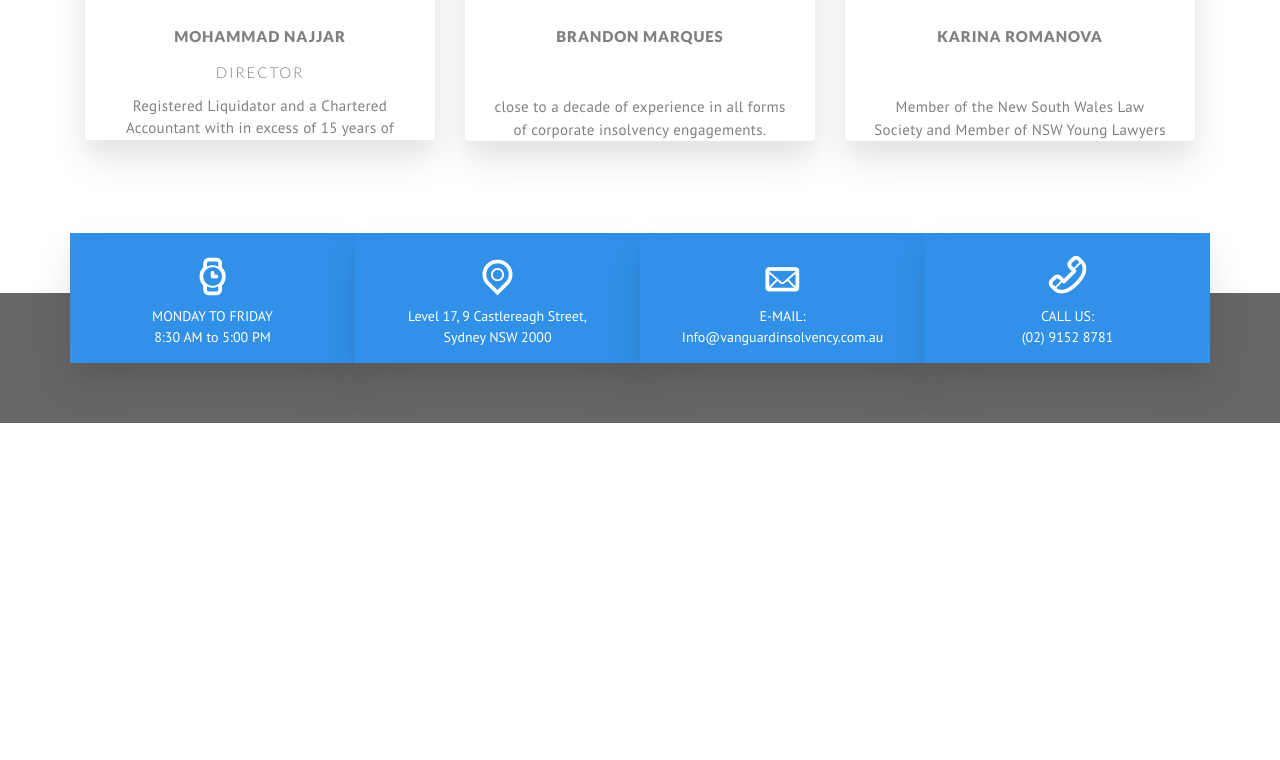
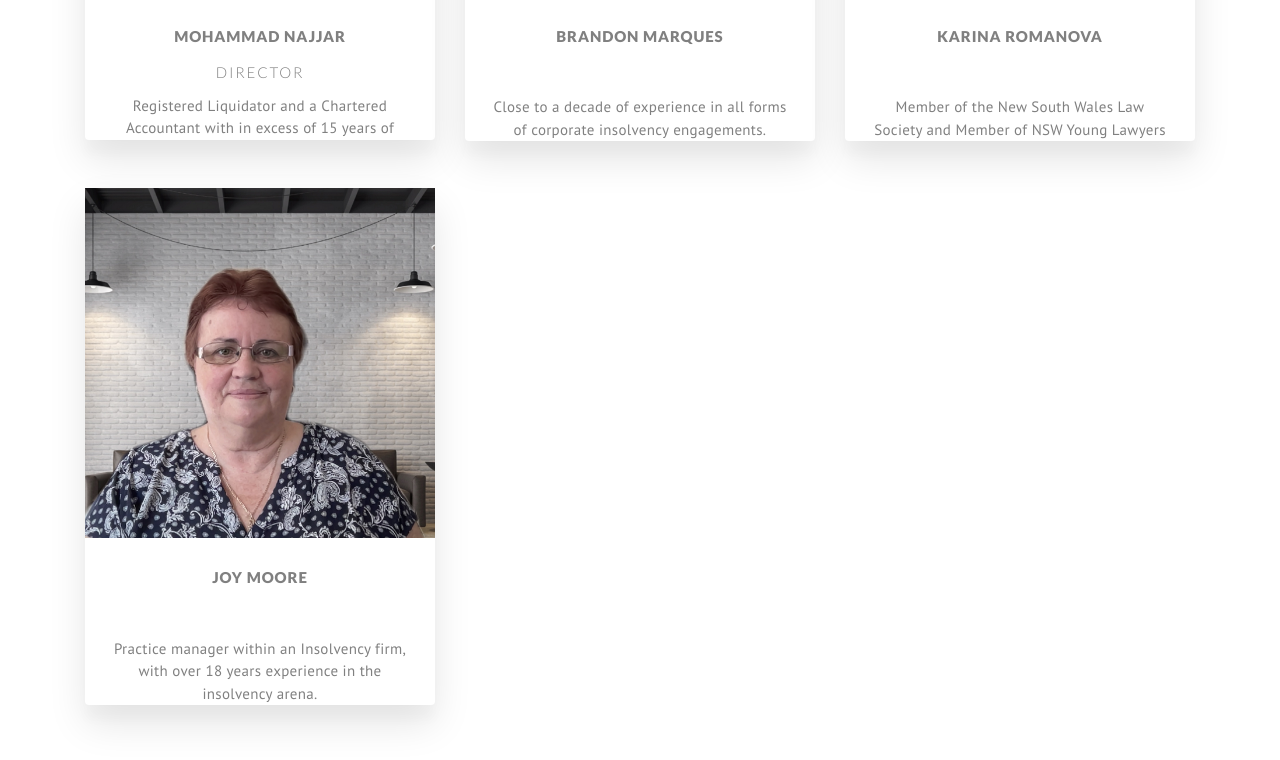
Before and after one commit to TamerHussien/Vanguard-Insolvency-LTD, a plain HTML site: page people.html in a window 1280 px wide. Shown: the part 660-1420 px from the top of the page. Before the commit the page ends 1083 px from the top, so only its background shows below. Drawn offline with nearby package versions, Linux system fonts and the light colour scheme; some packages are replaced by stand-ins of ours; a script that the page names is missing.

Commit message:
add joy card in peoplr page

```diff
--- a/people.html
+++ b/people.html
@@ -125,7 +125,7 @@
                   <div class="team-details">
                     <h3 style="text-transform: uppercase; margin-bottom: 45px;">Brandon Marques</h3>
                     <!-- <h6>ACCOUNTING</h6> -->
-                    <p>close to a decade of experience in all forms of corporate insolvency engagements.</p>
+                    <p>Close to a decade of experience in all forms of corporate insolvency engagements.</p>
                     <!-- <ul class="team-social-links">
                     <li><a href="#" title="Twitter"><i class="fa fa-twitter"></i></a></li>
                     <li><a href="#" title="Facebook"><i class="fa fa-facebook"></i></a></li>
@@ -157,6 +157,25 @@
                     </div>
                 </div>
               <!-- END OF TEAM 3 -->
+              <!-- TEAM 4 -->
+              <div class="block-grid-item black wow fadeInUp" data-wow-duration="500ms" data-wow-delay="200ms" style="visibility: visible; animation-duration: 500ms; animation-delay: 200ms; animation-name: fadeInUp;">
+                <div class="shadow-effect">
+                  <a href="joy.html">
+                    <img src="images/JoyMoore-edit.png" alt="">
+                  </a>
+                  <div class="team-details">
+                    <h3 style="text-transform: uppercase; margin-bottom: 45px;">Joy Moore</h3>
+                    <!-- <h6>LAW</h6> -->
+                    <p>Practice manager within an Insolvency firm, with over 18 years experience in the insolvency arena. </p>
+                    <!-- <ul class="team-social-links">
+                    <li><a href="#" title="Twitter"><i class="fa fa-twitter"></i></a></li>
+                    <li><a href="#" title="Facebook"><i class="fa fa-facebook"></i></a></li>
+                    <li><a href="#" title="Linkedin"><i class="fa fa-linkedin"></i></a></li>
+                  </ul> -->
+                    </div>
+                    </div>
+                </div>
+              <!-- END OF TEAM 4 -->
 
           </div>
     </div>
```
